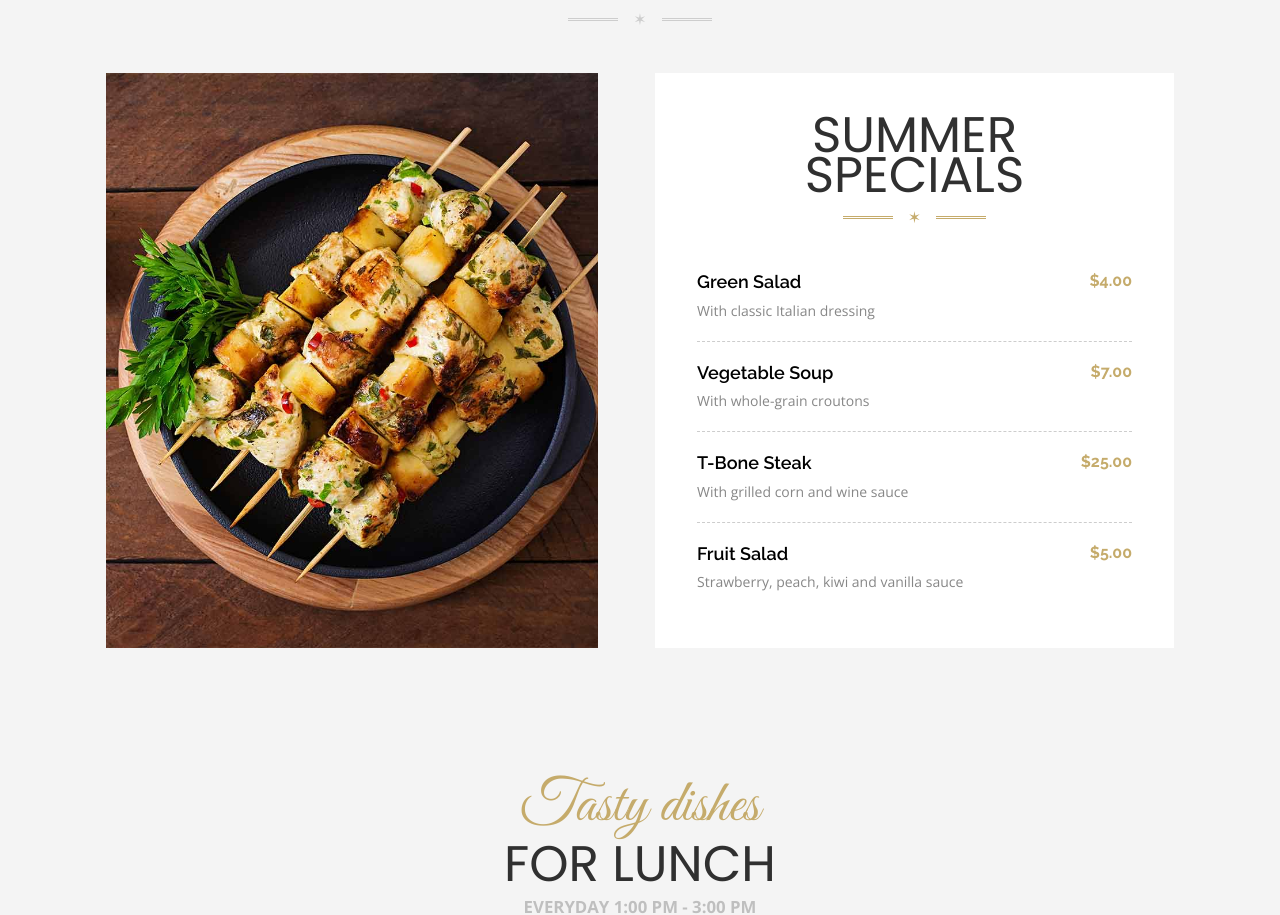
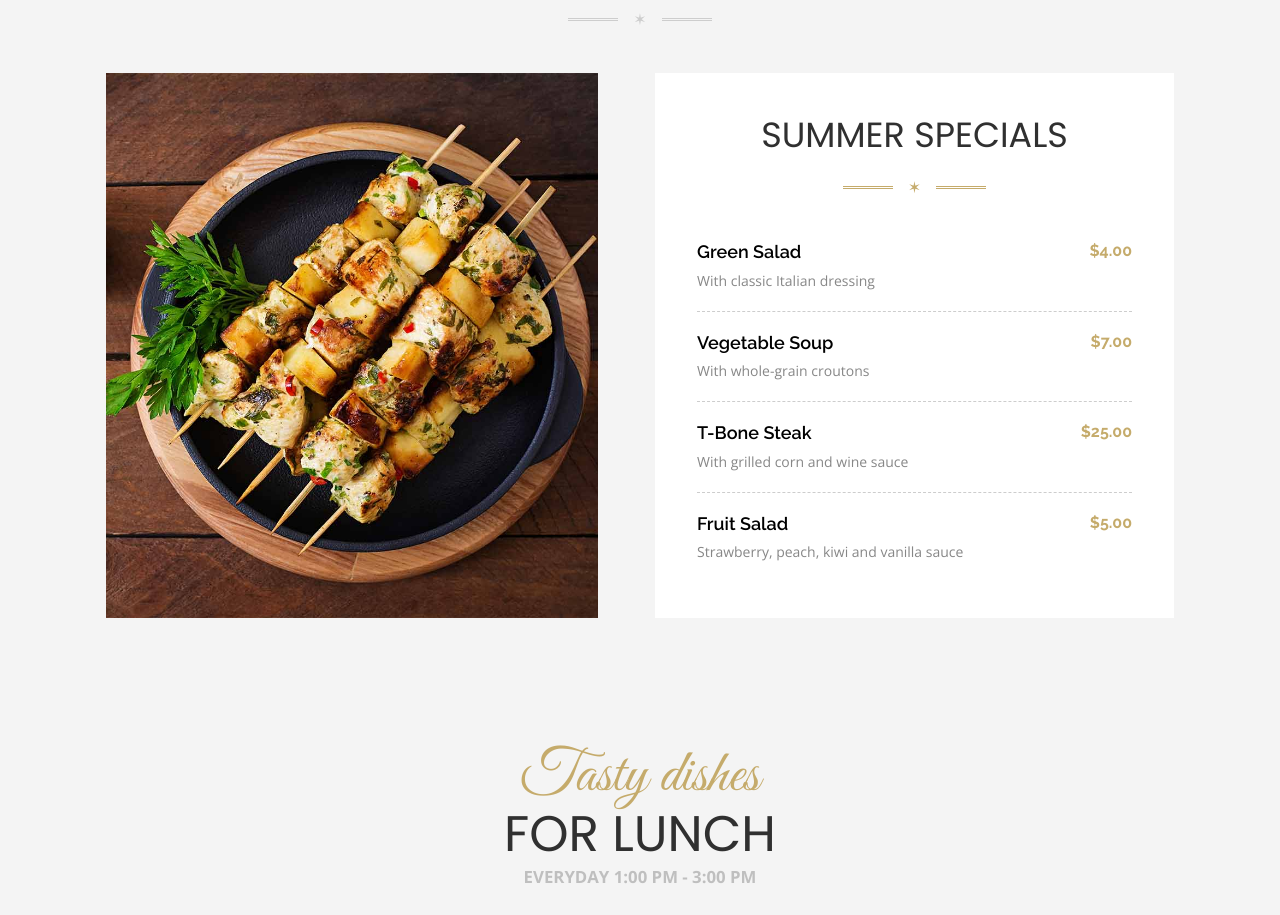
Before and after one commit to lengothuyhang/theme-restaurant, a plain HTML site: page index.html in a window 1280 px wide. Shown: the part 1660-2575 px from the top of the page. Drawn offline with nearby package versions, Linux system fonts and the light colour scheme.

Commit message:
Update index.html

```diff
--- a/index.html
+++ b/index.html
@@ -194,7 +194,7 @@
 
               <div class="col-12 col-md-8 col-lg-6 align-items-center">
                 <div class="p-4 p-md-5 text-center bg-white">
-                  <h1 class="sub-heading">SUMMER SPECIALS</h1>
+                  <h1 class="sub-heading-2">SUMMER SPECIALS</h1>
                   <div class="line-container pb-5">
                     <div class="line gold"></div>
                     <div class="line-symbol" style="color: #c5ab6b">✶</div>
```
